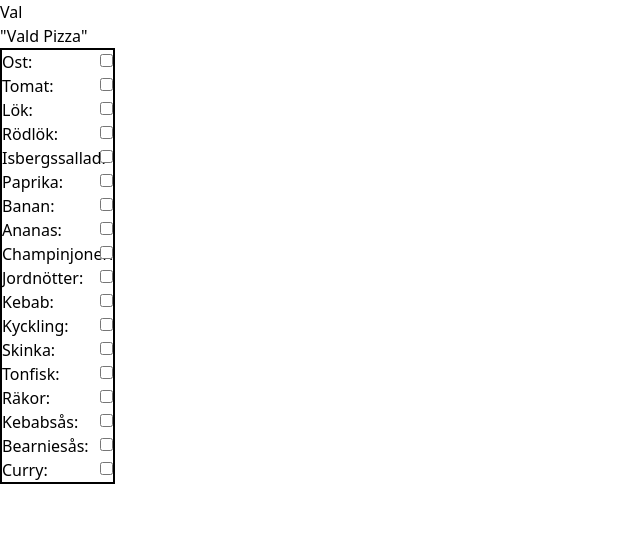
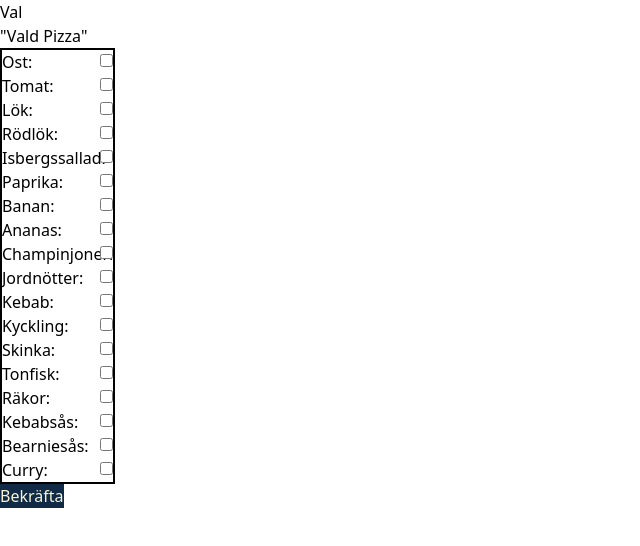
Before and after one commit to biggieliten/PizzaCalculator, a React (Vite) app: page / in a window 1280 px wide. Shown: the top 546 px of the page, without its empty margins (0-640 px from the left). Built offline with nearby package versions, Linux system fonts and the light colour scheme.

Commit message:
fixed button

```diff
--- a/src/Components/Button/Button.tsx
+++ b/src/Components/Button/Button.tsx
@@ -1,12 +1,16 @@
 type Button = {
-  buttonTitle: string;
+  //   buttonTitle: string;
+  //   ButtonClick: React.MouseEventHandler<HTMLButtonElement>;
   ButtonClick: React.MouseEventHandler<HTMLButtonElement>;
+  children: string;
 };
 
-const Button = ({ buttonTitle, ButtonClick }: Button) => {
+const Button = ({ children, ButtonClick }: Button) => {
   return (
     <>
-      <button onClick={ButtonClick}>{buttonTitle}</button>
+      <button className="bg-blue text-vanilla" onClick={ButtonClick}>
+        {children}{" "}
+      </button>
     </>
   );
 };
--- a/src/Components/ChosenProduct/ChosenProduct.tsx
+++ b/src/Components/ChosenProduct/ChosenProduct.tsx
@@ -1,3 +1,6 @@
+import { Children, useState } from "react";
+import Button from "../Button/Button";
+
 const ChosenProduct = () => {
   const toppings = [
     { name: "Ost: " },
@@ -19,6 +22,9 @@ const ChosenProduct = () => {
     { name: "Bearniesås: " },
     { name: "Curry: " },
   ];
+  const [click, setClick] = useState<any>(null);
+
+  //   setClick(() => {});
 
   return (
     <>
@@ -37,6 +43,7 @@ const ChosenProduct = () => {
           </div>
         ))}
       </div>
+      <Button ButtonClick={click} children="Bekräfta" />
     </>
   );
 };
```
